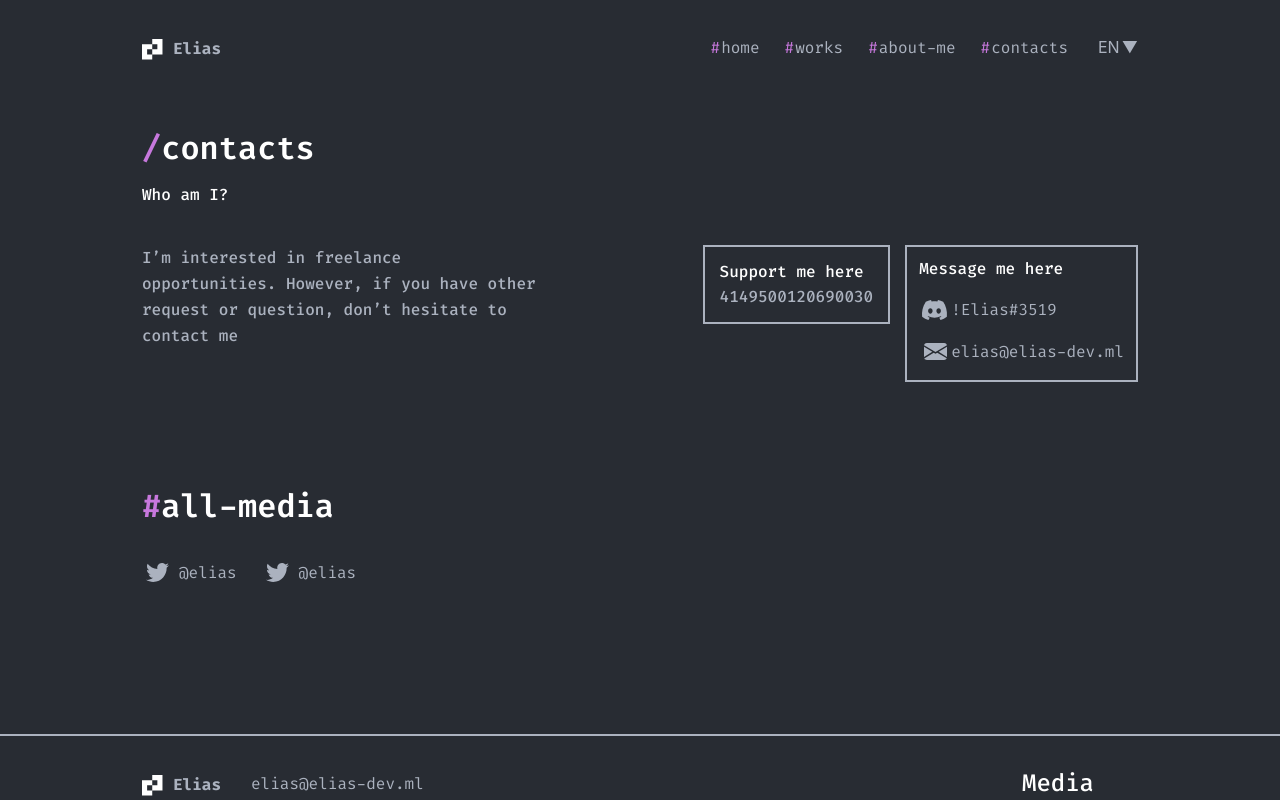
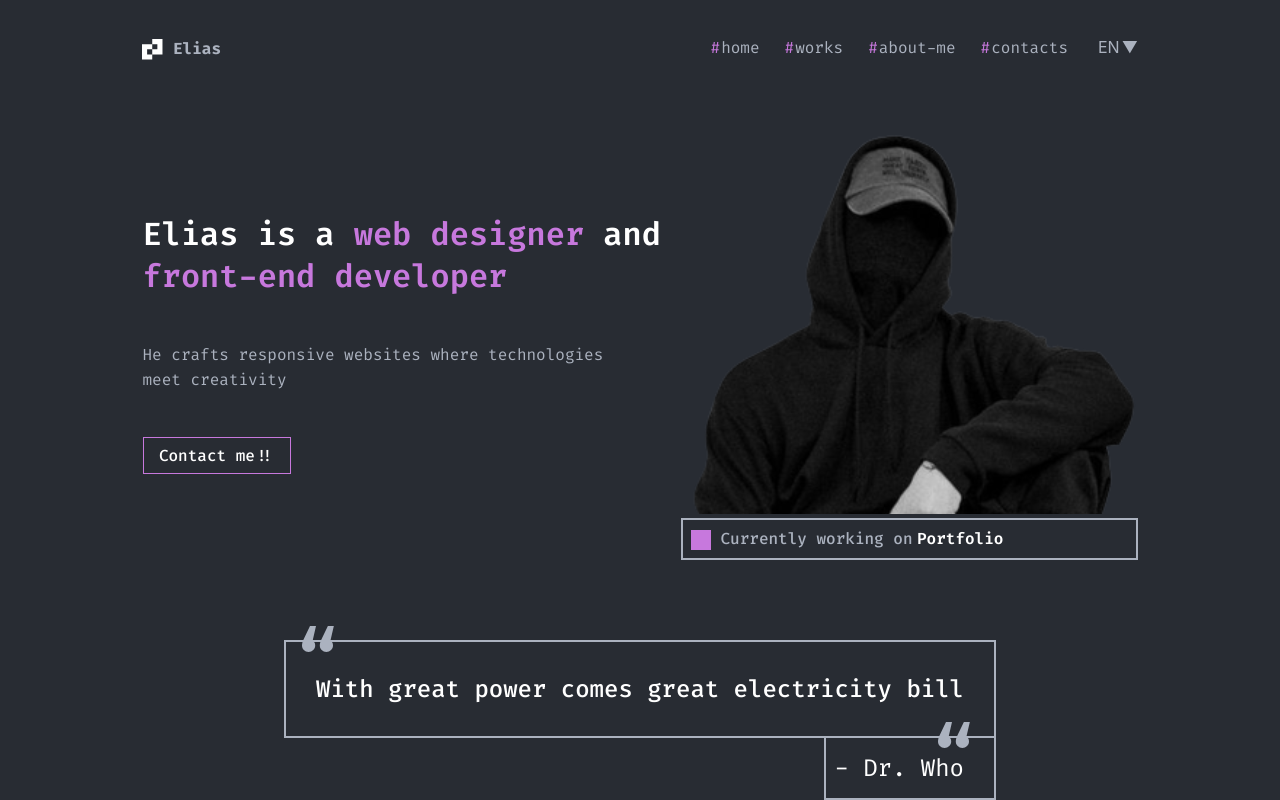
Before and after one commit to 89811421793/portfolio, a React app: page / in a window 1280 px wide. Shown: the top 800 px of the page. Built offline with nearby package versions, Linux system fonts and the light colour scheme.

Commit message:
Соединение секций страниц для послед маршрутизации+React,FC

```diff
--- a/package.json
+++ b/package.json
@@ -47,6 +47,7 @@
     "react-dev-utils": "12.0.1",
     "react-dom": "18.2.0",
     "react-refresh": "0.11.0",
+    "react-router-dom": "^6.26.2",
     "resolve": "1.20.0",
     "resolve-url-loader": "4.0.0",
     "sass-loader": "12.3.0",
--- a/src/App.tsx
+++ b/src/App.tsx
@@ -1,24 +1,18 @@
 import "./App.css";
-import { Contacts } from "./pages/contactspage/layout/sections/contacts/Contacts";
-import { AllMedia } from "./pages/contactspage/layout/sections/mediasection/AllMedia";
-// import { Main } from "./pages/homepage/layout/sections/main/Main";
-// import { Projects } from "./pages/homepage/layout/sections/projects/Projects";
-// import { About } from "./pages/homepage/layout/sections/about/About";
-// import { Contacts } from "./pages/homepage/layout/sections/contacts/Contacts";
-// import { Skills } from "./pages/homepage/layout/sections/skills/Skills";
-
+import { Main } from "./pages/homepage/layout/sections/main/Main";
+import { Projects } from "./pages/homepage/layout/sections/projects/Projects";
+import { About } from "./pages/homepage/layout/sections/about/About";
+import { Contacts } from "./pages/homepage/layout/sections/contacts/Contacts";
+import { Skills } from "./pages/homepage/layout/sections/skills/Skills";
 
 function App() {
   return (
     <div className="App">
-      {/* <Main />
+      <Main />
       <Projects />
       <Skills />
       <About />
-      <Contacts /> */}
-<Contacts/>
-<AllMedia/>
-
+      <Contacts />
     </div>
   );
 }
--- a/src/pages/aboutpage/layout/sections/aboutinfo/AboutInfo.tsx
+++ b/src/pages/aboutpage/layout/sections/aboutinfo/AboutInfo.tsx
@@ -5,6 +5,8 @@ import { Container } from "../../../../../components/Container";
 import { theme } from "../../../../../styles/Theme";
 import { SectionTitle } from "../../../../../components/SectionTitle";
 import { StyledSlash } from "../../../../../components/StyledSlash";
+import { AboutSkills } from "../skills/AboutSkills";
+import { MyFunFacts } from "../myfunfacts/MyFunFacts";
 
 export const AboutInfo: React.FC = () => {
   return (
@@ -34,6 +36,8 @@ export const AboutInfo: React.FC = () => {
           <AboutImage src={aboutimg} alt="About Elias" />
         </AboutWrapper>
       </Container>
+      <AboutSkills/>
+      <MyFunFacts/>
     </StyledAbout>
   );
 };
--- a/src/pages/contactspage/layout/sections/contacts/Contacts.tsx
+++ b/src/pages/contactspage/layout/sections/contacts/Contacts.tsx
@@ -6,8 +6,9 @@ import { Icon } from "../../../../../components/icon/Icon";
 import { theme } from "../../../../../styles/Theme";
 import { SectionTitle } from "../../../../../components/SectionTitle";
 import { StyledSlash } from "../../../../../components/StyledSlash";
+import { AllMedia } from "../mediasection/AllMedia";
 
-export const Contacts = () => {
+export const Contacts: React.FC = () => {
   return (
     <StyledContacts>
       <Container>
@@ -41,9 +42,12 @@ export const Contacts = () => {
           </FlexWrapper>
         </FlexWrapper>
       </Container>
+      <AllMedia/>
     </StyledContacts>
   );
 };
+
+
 
 const StyledContacts = styled.section``;
 
--- a/src/pages/contactspage/layout/sections/mediasection/AllMedia.tsx
+++ b/src/pages/contactspage/layout/sections/mediasection/AllMedia.tsx
@@ -6,7 +6,7 @@ import { Container } from "../../../../../components/Container";
 import { StyledHash } from "../../../../../components/StyledHash";
 import { theme } from "../../../../../styles/Theme";
 
-export const AllMedia = () => {
+export const AllMedia: React.FC = () => {
   return (
     <StyledMedia>
       <Container>
```
Also changed, not shown: src/pages/aboutpage/layout/sections/skills/AboutSkills.tsx (renamed from src/pages/aboutpage/layout/sections/skills/Skills.tsx, +8 -4 lines), src/pages/homepage/layout/sections/projects/Projects.tsx (+6 -3 lines), src/pages/homepage/layout/sections/skills/Skills.tsx (+6 -3 lines), src/pages/projectspage/layout/sections/completeapps/CompleteApps.tsx (+8 -1 lines), 1 other file (tests, documents, lock files or other folders).
